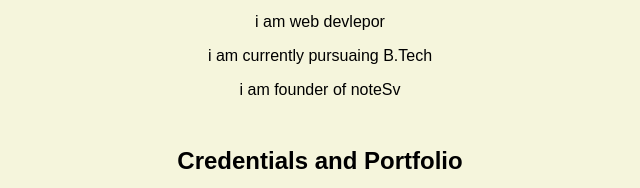
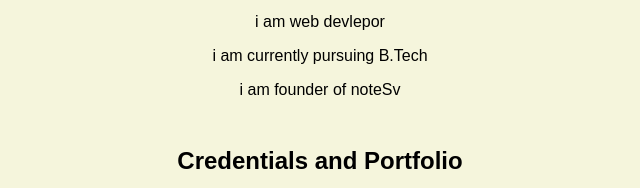
Before and after one commit to skyshivam/skyshivam.github.io, a plain HTML site: page index.html in a window 1280 px wide. Shown: the part 1404-1592 px from the top of the page, 320-960 px from the left. Drawn offline with Linux system fonts and the light colour scheme.

Commit message:
Update index.html

```diff
--- a/index.html
+++ b/index.html
@@ -19,7 +19,7 @@
     <h1>sky</h1>
     <h2>About Me</h2>
     <p>i am web devlepor</p>
-    <p> i am currently pursuaing B.Tech</p>
+    <p> i am currently pursuing B.Tech</p>
     <p> i am founder of noteSv</p>
     <h2>Credentials and Portfolio</h2>
     <p>My Resume | <a href="www.github.com/skyshivam">GitHub</a></p>
```
